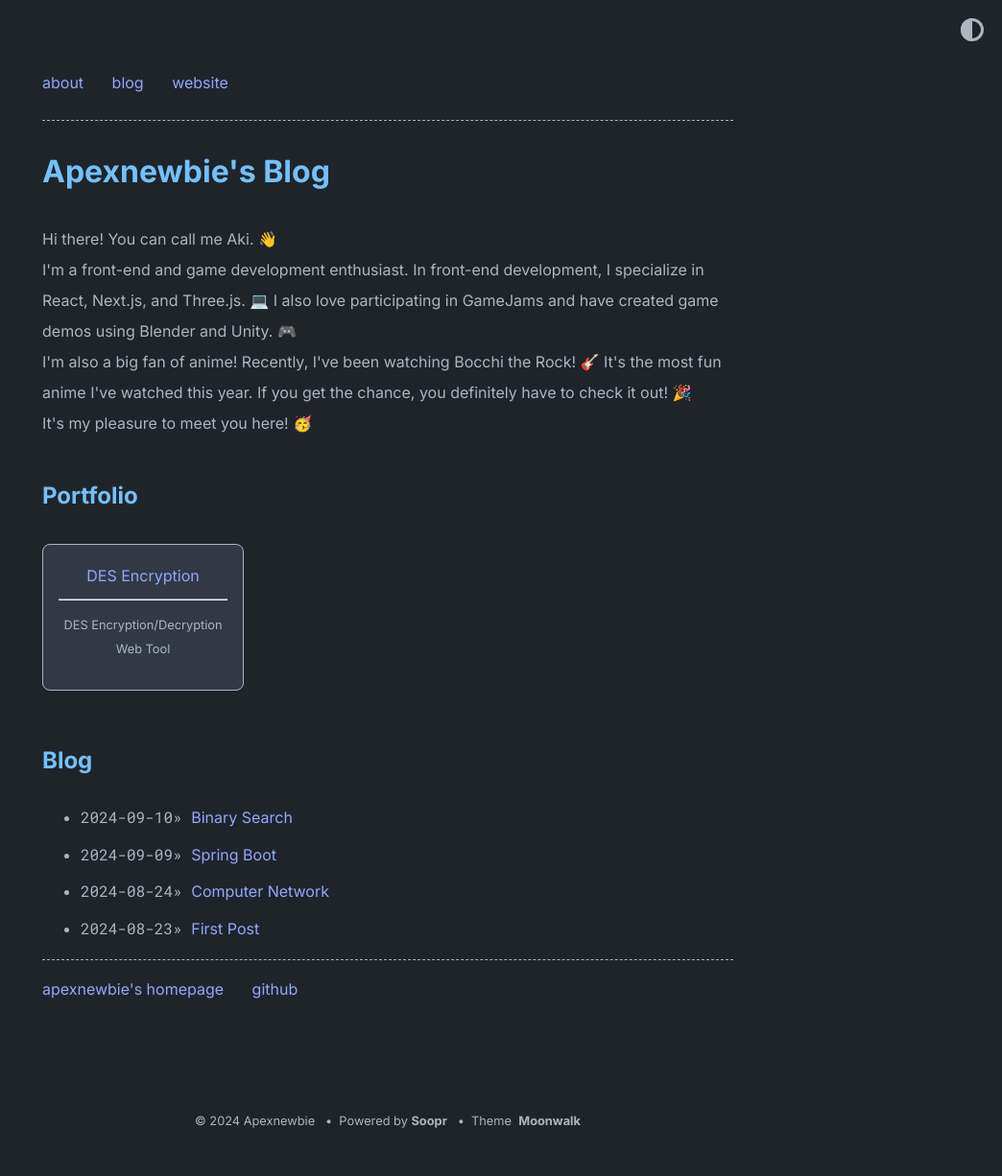
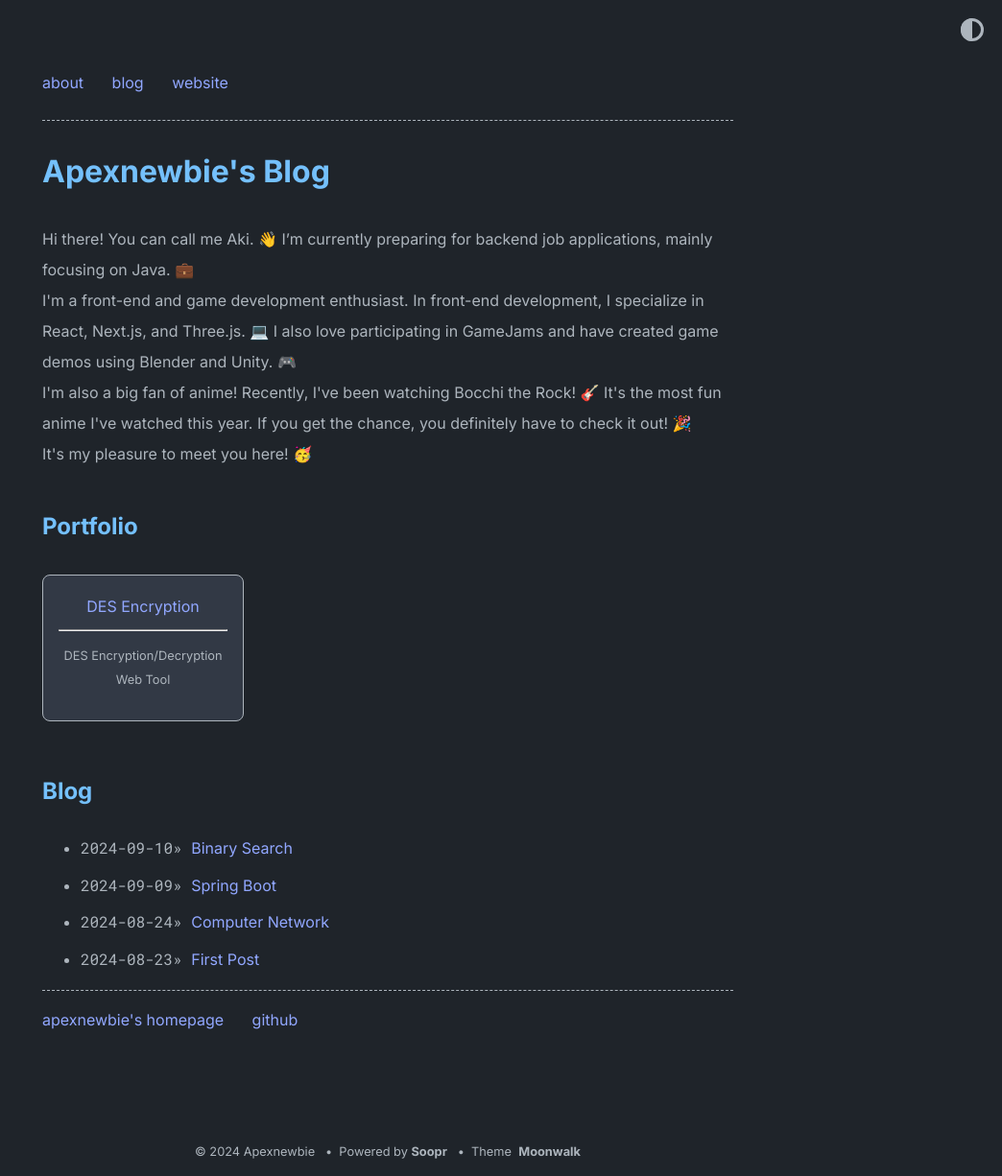
Before and after one commit to apexnewbie/apexnewbie.github.io, a Jekyll site: the page built from index.md, in a window 1280 px wide. Shown: the whole page at 96% size, without its empty margins (236-1280 px from the left). Built offline with Jekyll 4.4.1, drawn with Linux system fonts in a browser that asks for light colours; before the commit the page ends 1194 px from its top, so only the background shows below that.

Commit message:
update about

```diff
--- a/_config.yml
+++ b/_config.yml
@@ -2,7 +2,7 @@ title: Apexnewbie's Blog
 author: Apexnewbie
 url: https://apexnewbie.github.io/ # root address of the site
 description: > # description of the site (multiple lines allowed)
-  Hi there! You can call me Aki. 👋 <br>
+  Hi there! You can call me Aki. 👋 I’m currently preparing for backend job applications, mainly focusing on Java. 💼<br>
   I'm a front-end and game development enthusiast. In front-end development, I specialize in React, Next.js, and Three.js. 💻
   I also love participating in GameJams and have created game demos using Blender and Unity. 🎮 <br>
   I'm also a big fan of anime! Recently, I've been watching Bocchi the Rock! 🎸 It's the most fun anime I've watched this year. If you get the chance, you definitely have to check it out! 🎉 <br>
```
